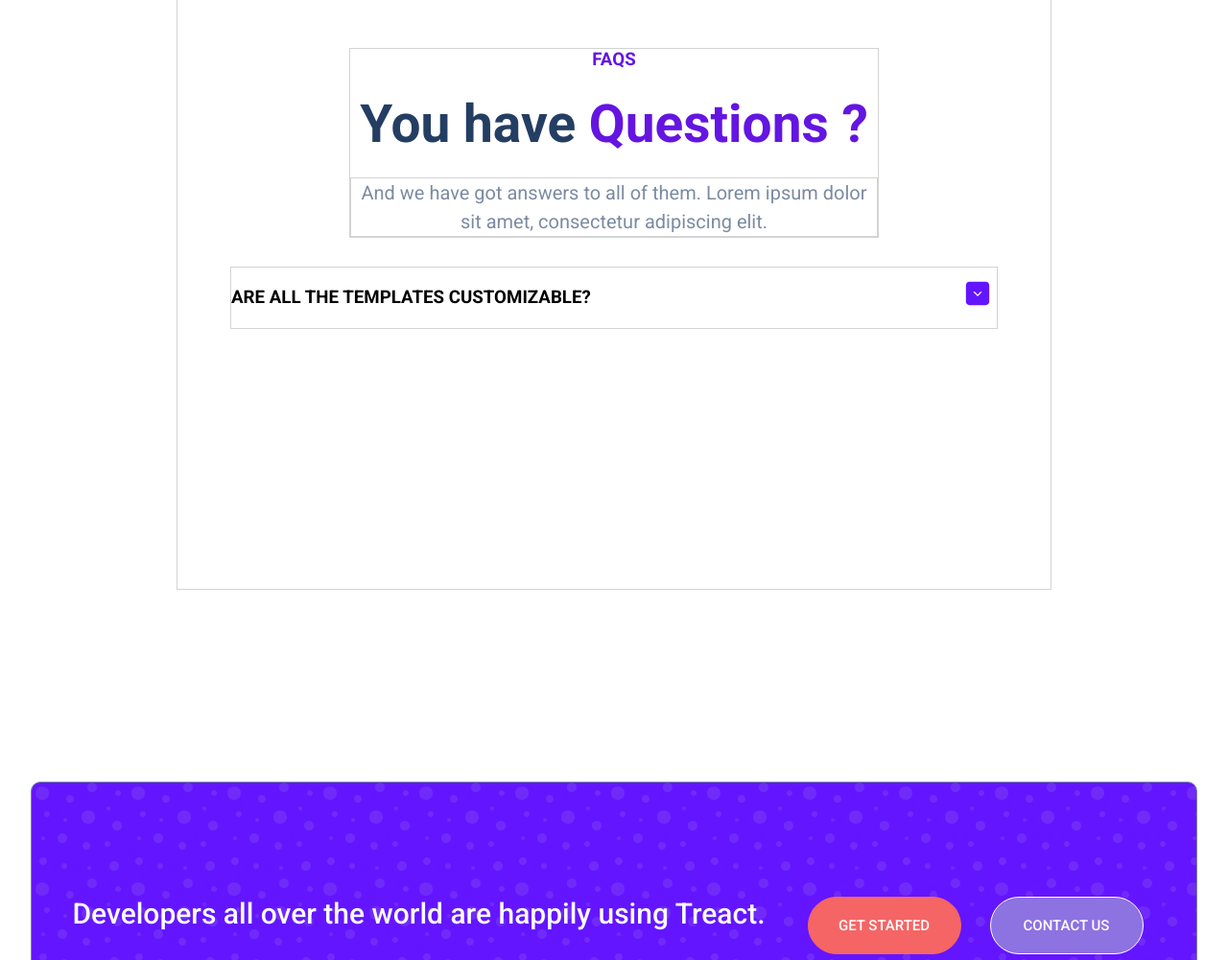
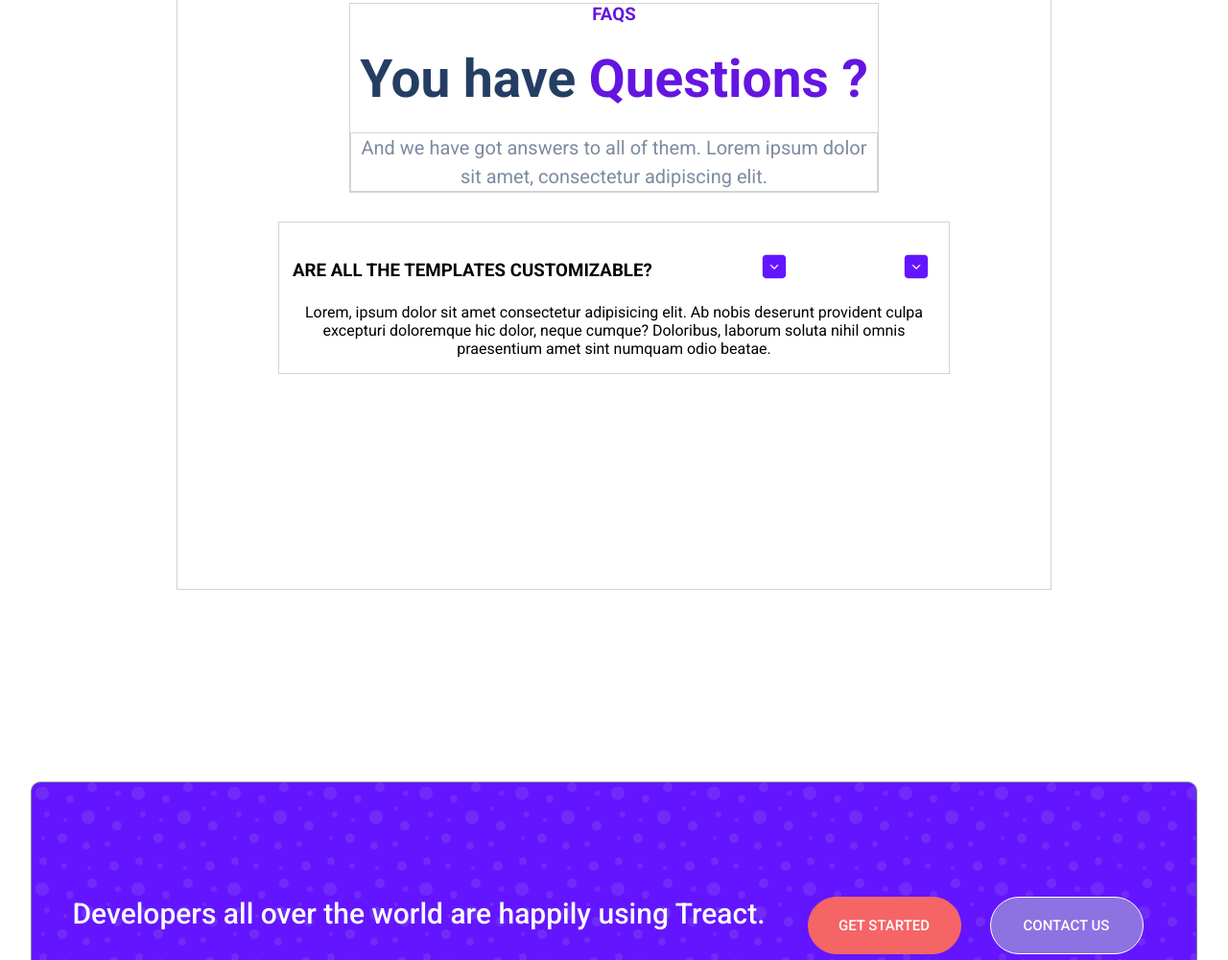
Before and after one commit to NyxRalph/1st-Project, a plain HTML site: page index.html in a window 1280 px wide. Shown: the part 6738-7739 px from the top of the page at 96% size. Drawn offline with Linux system fonts and the light colour scheme.

Commit message:
progress

```diff
--- a/assets/index.js
+++ b/assets/index.js
@@ -4,3 +4,10 @@ function openMenu(){
 function closeMenu(){
     document.body.classList.remove('menu--open')
     }
+
+ function openDrop(){
+    document.drop__para.classList += " open__drop"
+ }
+ function closeDrop(){
+    document.drop__para.classList.remove('open--drop')
+ }
--- a/assets/style.css
+++ b/assets/style.css
@@ -757,14 +757,28 @@ FAQ
   padding: 24px 0px;
 
 }
+.dropdowns{
+  max-width: 700px;
+  width: 100%;
+}
 .drop{
   margin: 30px 0px;
   border: 1px solid lightgrey;
-  width: 800px;
-  height: 65px;
+  width: 100%;
+  height: auto;
+  display: flex;
+  flex-direction: column;
+  padding: 16px 0px;
+}
+.drop__top{
+  padding: 14px;
   display: flex;
   align-items: center;
   justify-content: space-between;
+
+}
+.drop__para{
+  text-align: center;
 }
 .dropdown__btn{
   width: 40px;
--- a/index.html
+++ b/index.html
@@ -377,8 +377,12 @@
                 </div>
                 <div class="dropdowns">
                     <div class="drop">
-                        <h3 class="drop__heads">ARE ALL THE TEMPLATES CUSTOMIZABLE?</h3>
-                        <img class="dropdown__btn" src="./assets/dropdown__btn.svg" alt="">
+                        <div class="drop__top">
+                            <h3 class="drop__heads">ARE ALL THE TEMPLATES CUSTOMIZABLE?</h3>
+                            <img class="dropdown__btn" onclick="openDrop()" src="./assets/dropdown__btn.svg" alt="">
+                            <img class="dropdown__btn close__dropdown" onclick="closeDrop()" src="./assets/dropdown__btn.svg" alt="">
+                        </div>
+                            <p class="drop__para">Lorem, ipsum dolor sit amet consectetur adipisicing elit. Ab nobis deserunt provident culpa excepturi doloremque hic dolor, neque cumque? Doloribus, laborum soluta nihil omnis praesentium amet sint numquam odio beatae.</p>
                     </div>
                 </div>
             </div>
```
